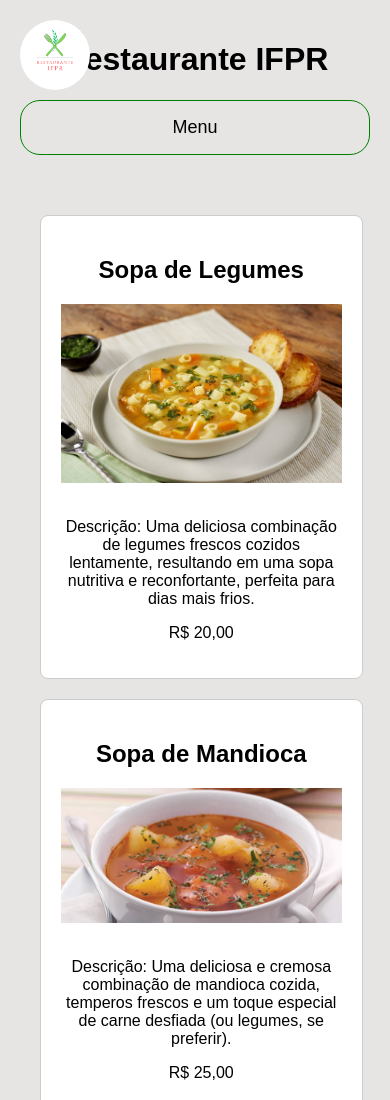
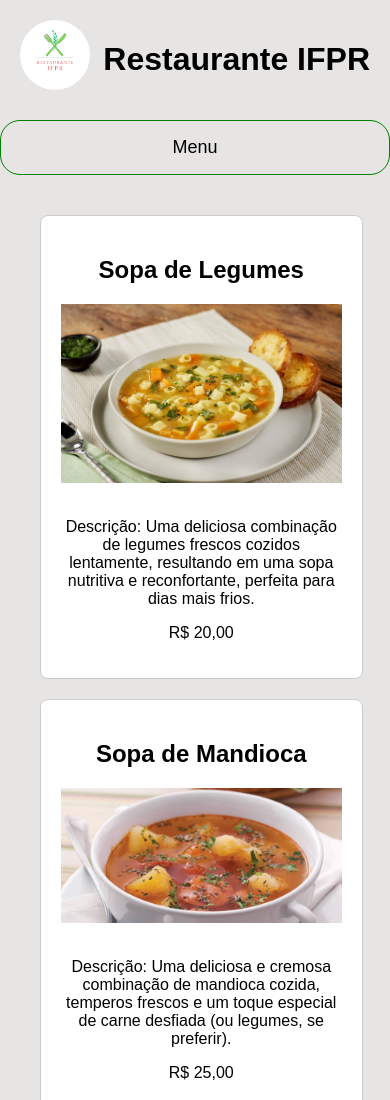
Before and after one commit to camilabezerrah/06-03, a plain HTML site: page index.html in a window 390 px wide. Shown: the top 1100 px of the page. Drawn offline with Linux system fonts and the light colour scheme.

Commit message:
Add files via upload
Alteração de HTML e CSS para ajuste do título e logo.

```diff
--- a/atividade3.css
+++ b/atividade3.css
@@ -7,7 +7,6 @@ body {
 header {
     padding: 20px;
     text-align: center;
-    position: relative;
 }
 
 .logo {
@@ -112,6 +111,12 @@ footer {
 }
 
 @media (max-width: 768px) {
+    header {
+        text-align: right;
+        font-size: medium;
+        justify-content: end;
+        left: 10px;
+    }
     article {
         display: block;
     }
```
Also changed, not shown: index.html (+1 -1 lines).
